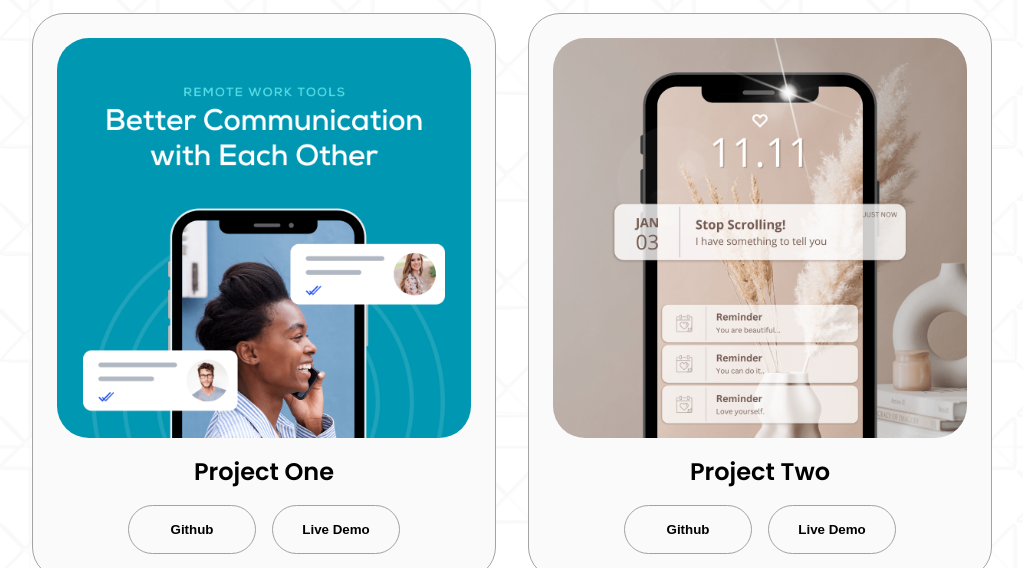
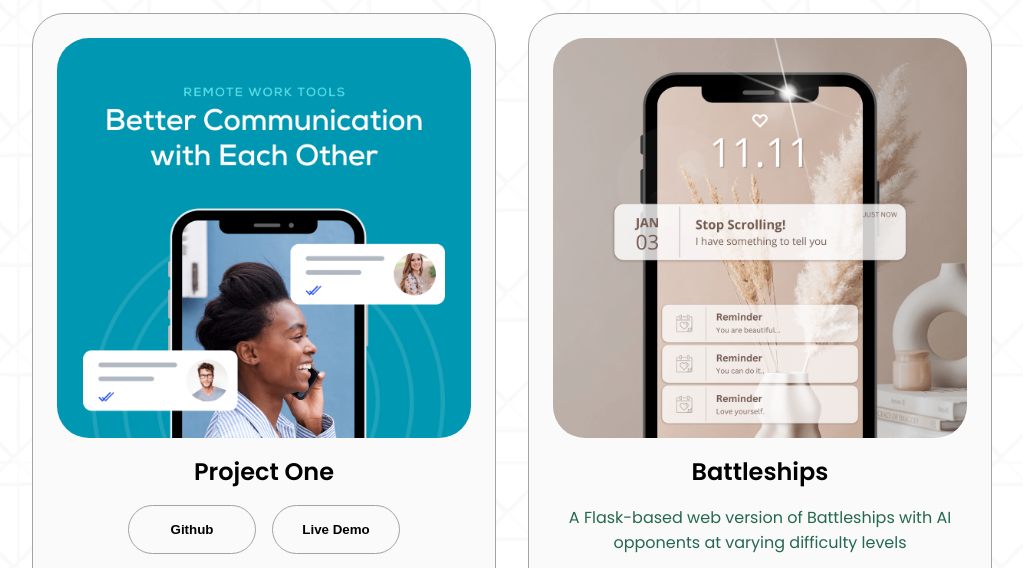
Before and after one commit to ollyjohnson/portfolio-website, a plain HTML site: page index.html in a window 1280 px wide. Shown: the part 196-764 px from the top of the page, without its empty margins (128-1151 px from the left). Drawn offline with Linux system fonts and the light colour scheme.

Commit message:
OJ 02.10.24

```diff
--- a/index.html
+++ b/index.html
@@ -71,11 +71,12 @@
                 class="project-img"
               />
             </div>
-            <h2 class="experience-sub-title project-title">Project Two</h2>
+            <h2 class="experience-sub-title project-title">Battleships</h2>
+            <p class="section__text__p1">A Flask-based web version of Battleships with AI opponents at varying difficulty levels</p>
             <div class="btn-container">
               <button
                 class="btn btn-color-2 project-btn"
-                onclick="location.href='https://github.com/ollyjohnson"
+                onclick="location.href='https://github.com/ollyjohnson/battleships"
               >
                 Github
               </button>
```
